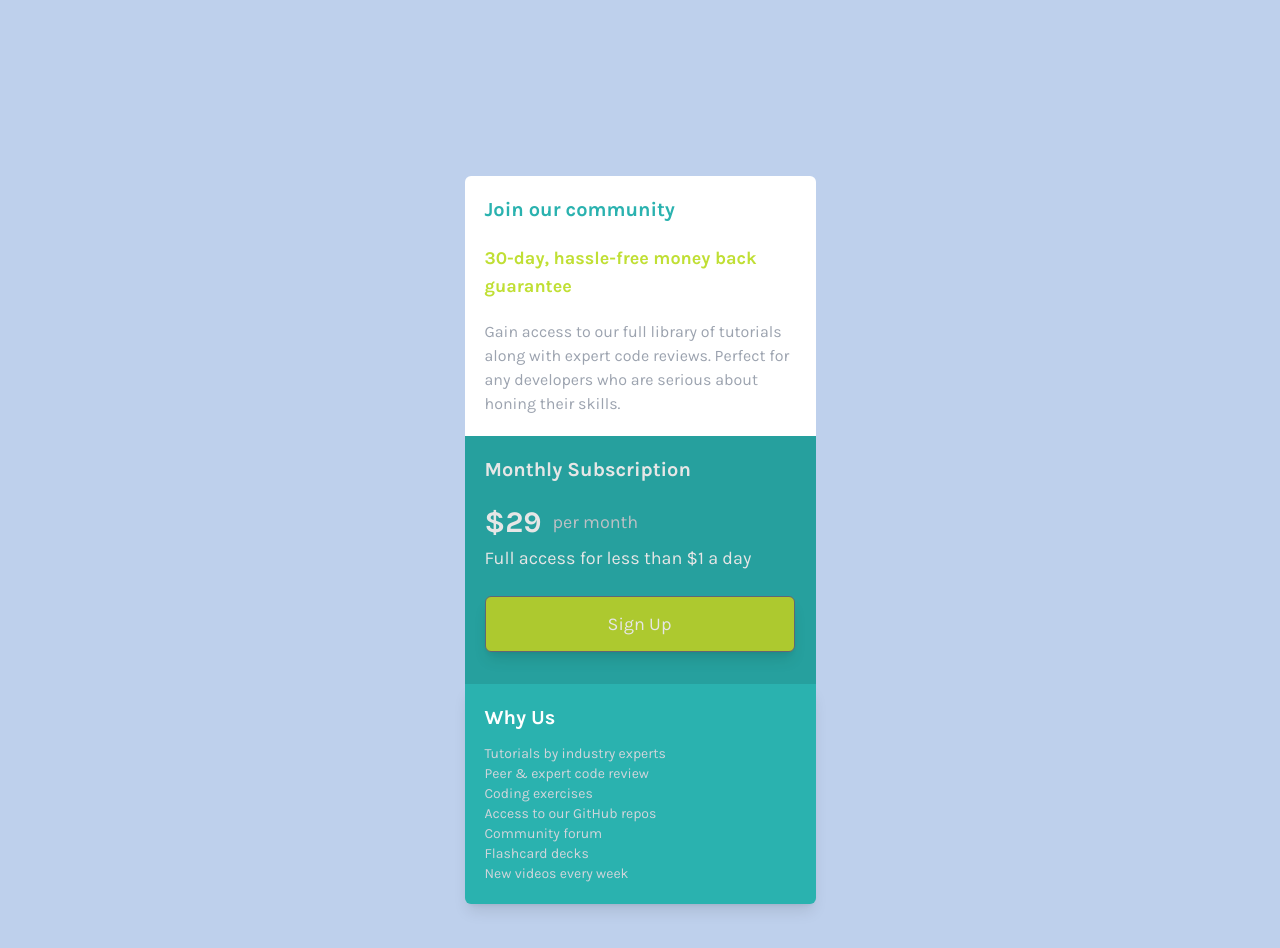
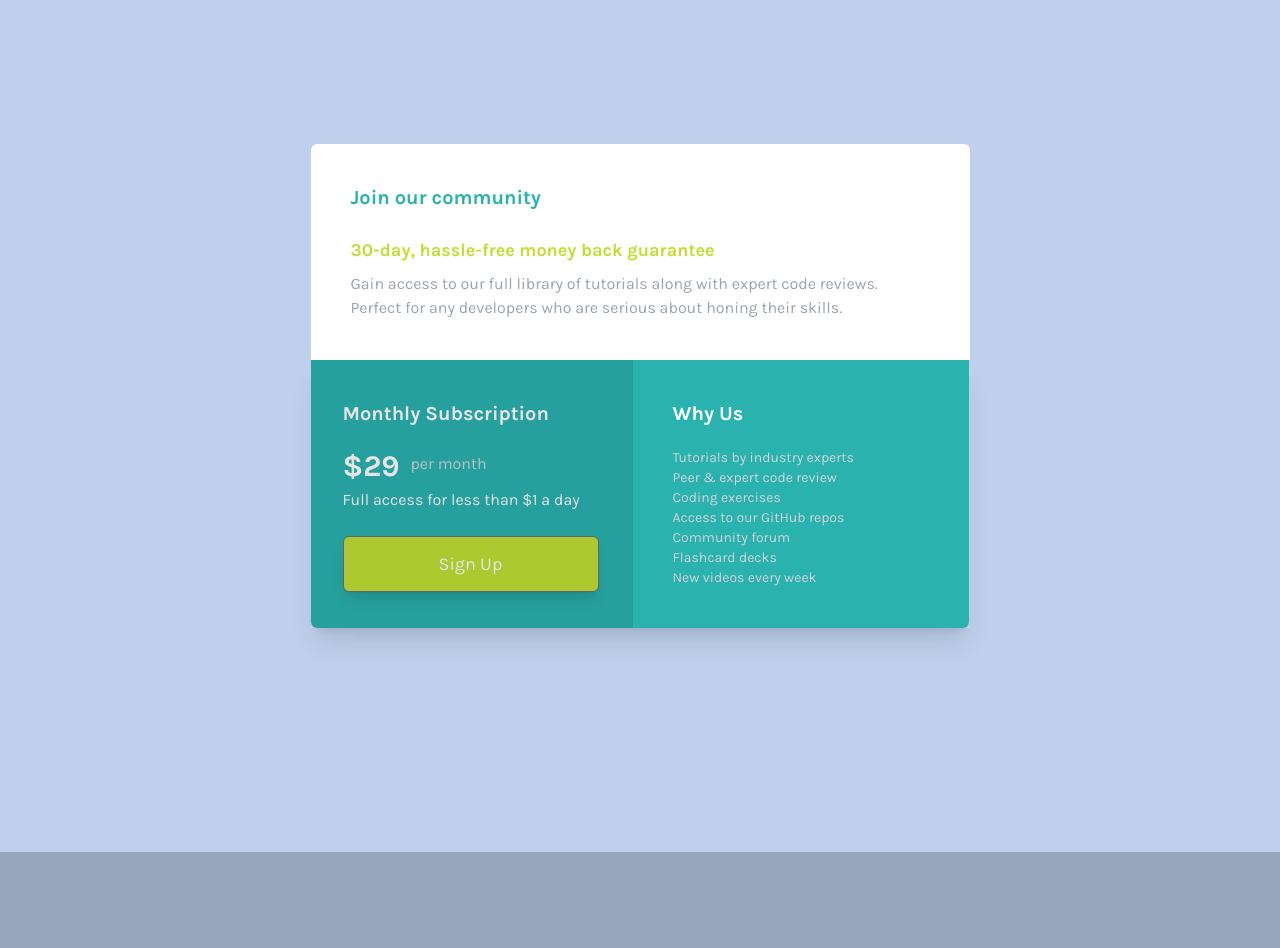
Before and after one commit to Abaljerind/single-price-grid-component, a website: page index.html in a window 1280 px wide. After the commit the page ends 852 px from the top, so only its background shows below. Drawn offline with Linux system fonts and the light colour scheme.

Commit message:
w for desktop lg done + fix some code

```diff
--- a/index.html
+++ b/index.html
@@ -32,41 +32,41 @@
   </head>
   <body class="bg-grayishBlue backdrop-brightness-125 bg-no-repeat bg-contain">
     <main
-      class="font-karla px-3 py-12 sm:w-[375px] sm:mx-auto sm:py-44 2xl:w-[45%]"
+      class="font-karla px-3 py-12 sm:w-[375px] sm:mx-auto sm:py-44 lg:py-56 lg:w-[683px] lg:-mt-20"
     >
       <!-- main article -->
-      <article class="main bg-white rounded-t-md p-5 2xl:p-10">
+      <article class="main bg-white rounded-t-md p-5 lg:p-10">
         <p class="text-cyans text-xl font-bold">Join our community</p>
-        <p class="text-brightYellow mt-5 font-bold text-lg 2xl:mt-6">
+        <p class="text-brightYellow mt-5 font-bold text-lg lg:mt-6">
           30-day, hassle-free money back guarantee
         </p>
-        <p class="text-gray-400 mt-5 text-base 2xl:w-11/12 2xl:mt-2">
+        <p class="text-gray-400 mt-5 text-base lg:w-11/12 lg:mt-2">
           Gain access to our full library of tutorials along with expert code
           reviews. Perfect for any developers who are serious about honing their
           skills.
         </p>
       </article>
 
-      <section class="2xl:flex 2xl:flex-wrap 2xl:flex-1">
+      <section class="lg:flex lg:flex-wrap lg:flex-1 lg:shadow-xl">
         <!-- subscription -->
         <aside
-          class="subscription bg-cyans brightness-90 p-5 2xl:rounded-bl-md 2xl:w-[322px]"
+          class="subscription bg-cyans brightness-90 p-5 lg:rounded-bl-md lg:w-[322px]"
         >
-          <p class="text-white text-xl font-bold 2xl:mt-5 2xl:ml-3">
+          <p class="text-white text-xl font-bold lg:mt-5 lg:ml-3">
             Monthly Subscription
           </p>
-          <p class="text-lg mt-5 text-white relative 2xl:ml-3">
+          <p class="text-lg mt-5 text-white relative lg:ml-3">
             <span class="text-3xl font-bold">&dollar;29</span>
             <span
-              class="text-gray-300 ml-3 absolute top-[4px] left-14 2xl:text-base"
+              class="text-gray-300 ml-3 absolute top-[4px] left-14 lg:text-base"
               >per month</span
             >
           </p>
-          <p class="text-lg text-white mt-1 2xl:ml-3 2xl:text-base">
+          <p class="text-lg text-white mt-1 lg:ml-3 lg:text-base">
             Full access for less than &dollar;1 a day
           </p>
           <button
-            class="text-white border bg-brightYellow w-[310px] shadow-lg border-gray-500 text-lg mt-6 mb-3 flex justify-center items-center h-14 rounded-md 2xl:w-64 2xl:ml-3"
+            class="text-white border bg-brightYellow w-[310px] shadow-lg border-gray-500 text-lg mt-6 mb-3 flex justify-center items-center h-14 rounded-md lg:w-64 lg:ml-3"
           >
             Sign Up
           </button>
@@ -74,9 +74,9 @@
 
         <!-- article why us -->
         <article
-          class="whyUs text-white p-5 rounded-b-md bg-cyans shadow-lg 2xl:rounded-b-none 2xl:rounded-br-md 2xl:shadow-none 2xl:w-[345px] 2xl:p-10"
+          class="whyUs text-white p-6 rounded-b-md bg-cyans shadow-lg lg:rounded-b-none lg:rounded-br-md lg:shadow-none lg:w-[336.5px] lg:p-10"
         >
-          <p class="text-xl mb-3 font-bold 2xl:mb-5">Why Us</p>
+          <p class="text-xl mb-3 font-bold lg:mb-5">Why Us</p>
           <ul class="list-none text-sm cursor-pointer text-gray-300">
             <li>Tutorials by industry experts</li>
             <li>Peer &amp; expert code review</li>
```
Also changed, not shown: css/output.css.
